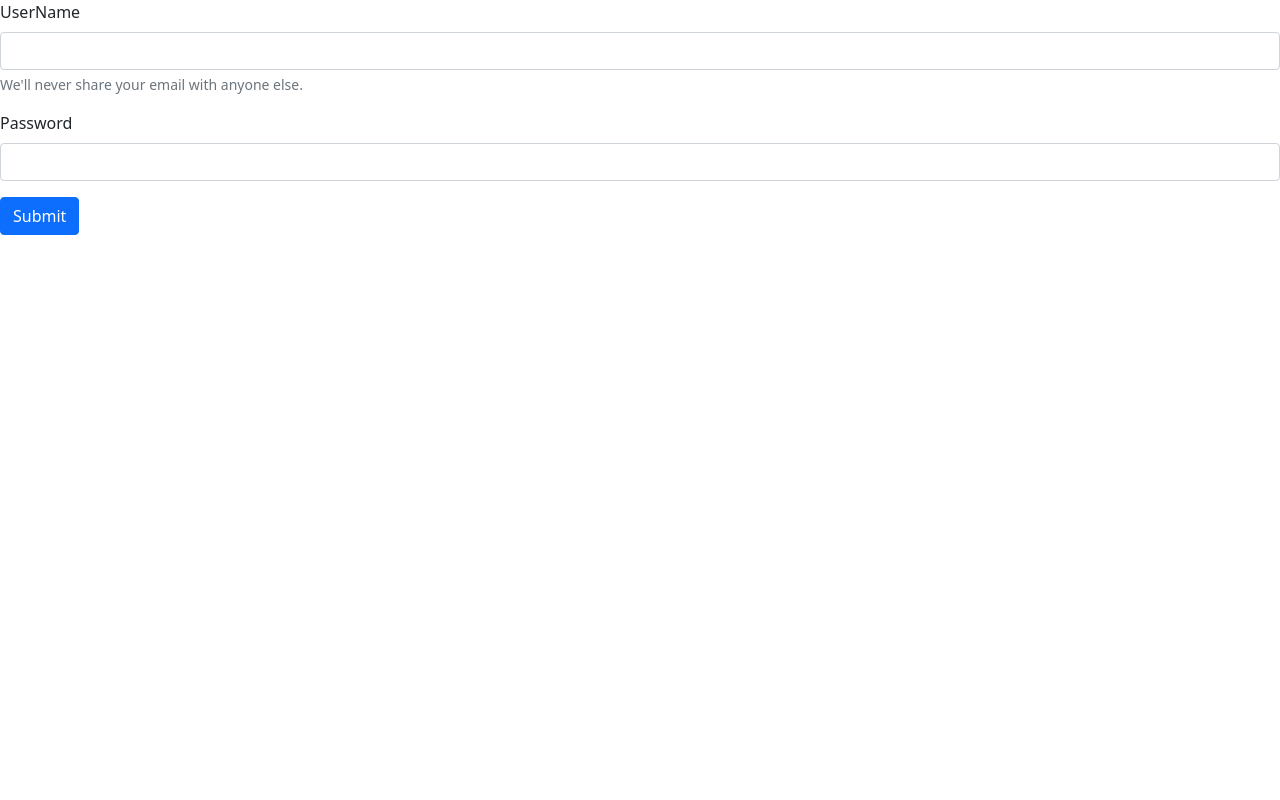
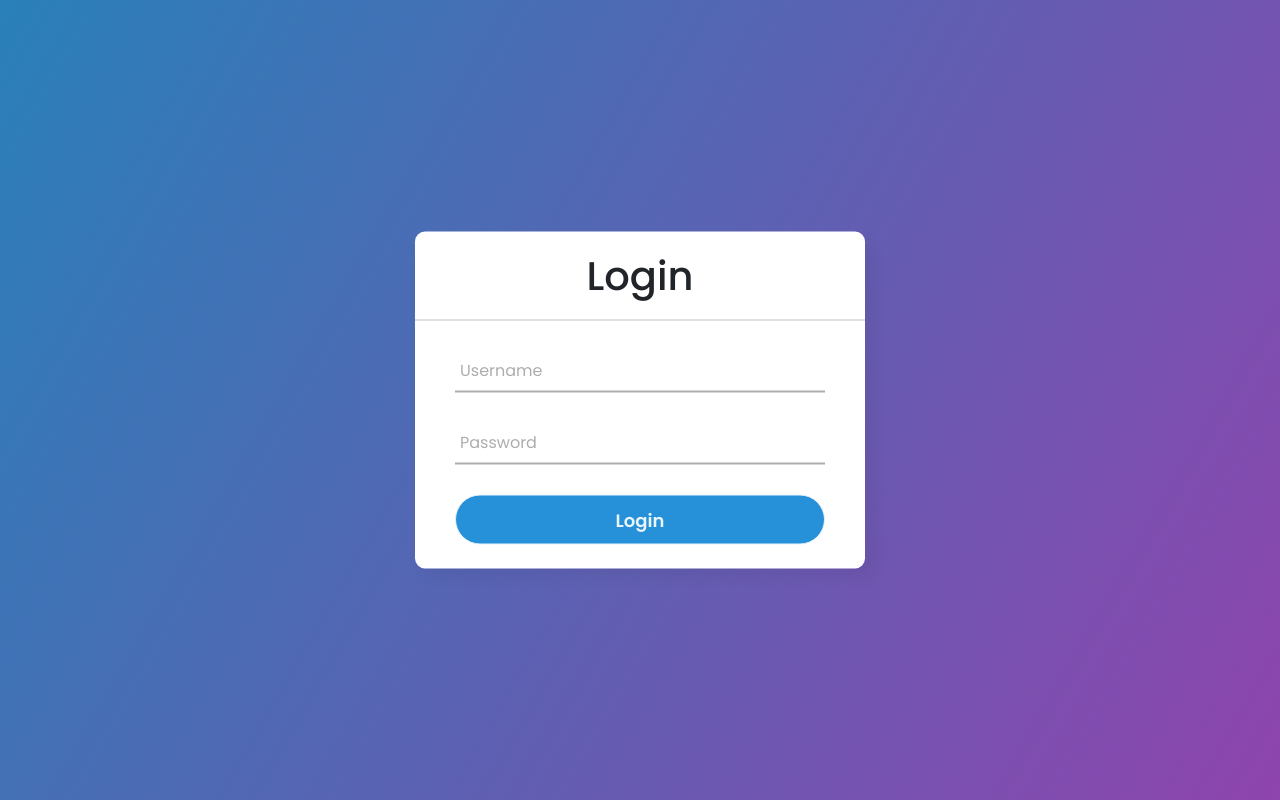
Before and after one commit to iamrahultripathi/syllabus-maker, a Django app: page / in a window 1280 px wide. Run offline with Django 4.2, Linux system fonts and the light colour scheme.

Commit message:
previous button and login update

```diff
--- a/account/templates/creditScheme.html
+++ b/account/templates/creditScheme.html
@@ -3,7 +3,8 @@
 <div>
     <nav aria-label="Page navigation example" style="position:relative;top:3rem;left:75rem">
         <ul class="pagination">
-            <li class="page-item"><a class="page-link" href="#">Previous</a></li>
+
+            <li class="page-item"><a class="page-link" href="{% url 'login-home'%}">Previous</a></li>
             <li class="page-item"><a class="page-link" href="#">Next</a></li>
         </ul>
     </nav>
--- a/account/templates/login.html
+++ b/account/templates/login.html
@@ -1,43 +1,156 @@
-<!doctype html>
-<html lang="en">
+<!DOCTYPE html>
+<!-- Coding By CodingNepal - youtube.com/codingnepal -->
+<html lang="en" dir="ltr">
   <head>
-    <!-- Required meta tags -->
+    <link rel="stylesheet" href="https://cdn.jsdelivr.net/npm/bootstrap@4.3.1/dist/css/bootstrap.min.css" integrity="sha384-ggOyR0iXCbMQv3Xipma34MD+dH/1fQ784/j6cY/iJTQUOhcWr7x9JvoRxT2MZw1T" crossorigin="anonymous">
     <meta charset="utf-8">
-    <meta name="viewport" content="width=device-width, initial-scale=1">
+    <title>Login form</title>
+    <style>
+      @import url('https://fonts.googleapis.com/css2?family=Noto+Sans:wght@700&family=Poppins:wght@400;500;600&display=swap');
+      *{
+        margin: 0;
+        padding: 0;
+        box-sizing: border-box;
+        font-family: "Poppins", sans-serif;
+      }
+      body{
+        margin: 0;
+        padding: 0;
+        background: linear-gradient(120deg,#2980b9, #8e44ad);
+        height: 100vh;
+        overflow: hidden;
+      }
+      .center{
+        position: absolute;
+        top: 50%;
+        left: 50%;
 
-    <!-- Bootstrap CSS -->
-    <link href="https://cdn.jsdelivr.net/npm/bootstrap@5.0.2/dist/css/bootstrap.min.css" rel="stylesheet" integrity="sha384-EVSTQN3/azprG1Anm3QDgpJLIm9Nao0Yz1ztcQTwFspd3yD65VohhpuuCOmLASjC" crossorigin="anonymous">
+        transform: translate(-50%, -50%);
+        width: 450px;
+        background: white;
+        border-radius: 10px;
+        box-shadow: 10px 10px 15px rgba(0,0,0,0.05);
+      }
+      .center h1{
+        text-align: center;
+        padding: 20px 0;
+        border-bottom: 1px solid silver;
+      }
+      .center form{
+        padding: 0 40px;
+        box-sizing: border-box;
+      }
+      form .txt_field{
+        position: relative;
+        border-bottom: 2px solid #adadad;
+        margin: 30px 0;
+      }
+      .txt_field input{
+        width: 100%;
+        padding: 0 5px;
+        height: 40px;
+        font-size: 16px;
+        border: none;
+        background: none;
+        outline: none;
+      }
+      .txt_field label{
+        position: absolute;
+        top: 50%;
+        left: 5px;
+        color: #adadad;
+        transform: translateY(-50%);
+        font-size: 16px;
+        pointer-events: none;
+        transition: .5s;
+      }
+      .txt_field span::before{
+        content: '';
+        position: absolute;
+        top: 40px;
+        left: 0;
+        width: 0%;
+        height: 2px;
+        background: #2691d9;
+        transition: .5s;
+      }
+      .txt_field input:focus ~ label,
+      .txt_field input:valid ~ label{
+        top: -5px;
+        color: #2691d9;
+      }
+      .txt_field input:focus ~ span::before,
+      .txt_field input:valid ~ span::before{
+        width: 100%;
+      }
+      .pass{
+        margin: -5px 0 20px 5px;
+        color: #a6a6a6;
+        cursor: pointer;
+      }
+      .pass:hover{
+        text-decoration: underline;
+      }
+      input[type="submit"]{
+        width: 100%;
+        height: 50px;
+        border: 1px solid;
+        background: #2691d9;
+        border-radius: 25px;
+        font-size: 18px;
+        color: #e9f4fb;
+        font-weight: 700;
+        cursor: pointer;
+        outline: none;
+      }
+      input[type="submit"]:hover{
+        border-color: #2691d9;
+        transition: .5s;
+      }
+      .signup_link{
+        margin: 30px 0;
+        text-align: center;
+        font-size: 16px;
+        color: #666666;
+      }
+      .signup_link a{
+        color: #2691d9;
+        text-decoration: none;
+      }
+      .signup_link a:hover{
+        text-decoration: underline;
+      }
+    </style>
 
-    <title>Hello, world!</title>
   </head>
   <body>
-    <form method="POST" action="login/">
+    {% if error %}
+    <div class="alert alert-danger">{{ error }}</div>
+    {% endif %}
+    <div class="center">
+      <h1>Login</h1>
+      <form method="post" action="login/">
         {% csrf_token %}
-
-        <div class="mb-3">
-          <label for="exampleInputEmail1" class="form-label">UserName</label>
-          <input type="text" class="form-control" name="username"id="exampleInputEmail1" aria-describedby="emailHelp">
-          <div id="emailHelp" class="form-text">We'll never share your email with anyone else.</div>
+        <div class="txt_field">
+          <input type="text" name="username" required>
+          <span></span>
+          <label>Username</label>
         </div>
-        <div class="mb-3">
-          <label for="exampleInputPassword1" class="form-label">Password</label>
-          <input type="password" class="form-control" name="password"id="exampleInputPassword1">
+        <div class="txt_field">
+          <input type="password"name="password" required>
+          <span></span>
+          <label>Password</label>
         </div>
 
-        <button type="submit" class="btn btn-primary">Submit</button>
-
-    </form>
+        <input type="submit" value="Login">
+        <br>
+        <br>
 
 
-    <!-- Optional JavaScript; choose one of the two! -->
-
-    <!-- Option 1: Bootstrap Bundle with Popper -->
-    <script src="https://cdn.jsdelivr.net/npm/bootstrap@5.0.2/dist/js/bootstrap.bundle.min.js" integrity="sha384-MrcW6ZMFYlzcLA8Nl+NtUVF0sA7MsXsP1UyJoMp4YLEuNSfAP+JcXn/tWtIaxVXM" crossorigin="anonymous"></script>
-
-    <!-- Option 2: Separate Popper and Bootstrap JS -->
-    <!--
-    <script src="https://cdn.jsdelivr.net/npm/@popperjs/core@2.9.2/dist/umd/popper.min.js" integrity="sha384-IQsoLXl5PILFhosVNubq5LC7Qb9DXgDA9i+tQ8Zj3iwWAwPtgFTxbJ8NT4GN1R8p" crossorigin="anonymous"></script>
-    <script src="https://cdn.jsdelivr.net/npm/bootstrap@5.0.2/dist/js/bootstrap.min.js" integrity="sha384-cVKIPhGWiC2Al4u+LWgxfKTRIcfu0JTxR+EQDz/bgldoEyl4H0zUF0QKbrJ0EcQF" crossorigin="anonymous"></script>
-    -->
+      </form>
+    </div>
+    <script src="https://code.jquery.com/jquery-3.3.1.slim.min.js" integrity="sha384-q8i/X+965DzO0rT7abK41JStQIAqVgRVzpbzo5smXKp4YfRvH+8abtTE1Pi6jizo" crossorigin="anonymous"></script>
+    <script src="https://cdn.jsdelivr.net/npm/popper.js@1.14.7/dist/umd/popper.min.js" integrity="sha384-UO2eT0CpHqdSJQ6hJty5KVphtPhzWj9WO1clHTMGa3JDZwrnQq4sF86dIHNDz0W1" crossorigin="anonymous"></script>
+    <script src="https://cdn.jsdelivr.net/npm/bootstrap@4.3.1/dist/js/bootstrap.min.js" integrity="sha384-JjSmVgyd0p3pXB1rRibZUAYoIIy6OrQ6VrjIEaFf/nJGzIxFDsf4x0xIM+B07jRM" crossorigin="anonymous"></script>
   </body>
 </html>
--- a/account/views.py
+++ b/account/views.py
@@ -8,6 +8,7 @@ from .models import *
 
 def loginl(request):
     if request.method == "POST":
+        request.session['count'] = 0
         username = request.POST.get("username")
         password = request.POST.get("password")
         user = authenticate(username=username, password=password)
@@ -16,11 +17,14 @@ def loginl(request):
             return redirect("home/")
         else:
             messages.error(request, "Incorrect username or password.")
-            return redirect(reverse('login'))
+            if request.session['count']==0:
+                return redirect('/')
+
+
     return render(request, 'login.html')
 
 
-@login_required(login_url='/login/')
+@login_required(login_url='/')
 def home(request):
     return render(request, 'home.html')
 
```
Also changed, not shown: account/templates/script.js (deleted), db.sqlite3.
